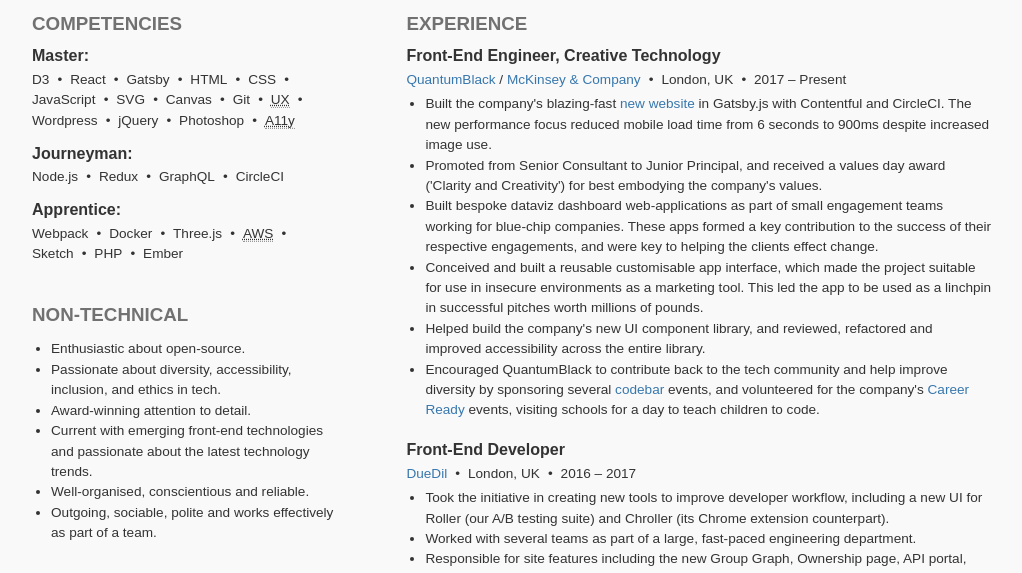
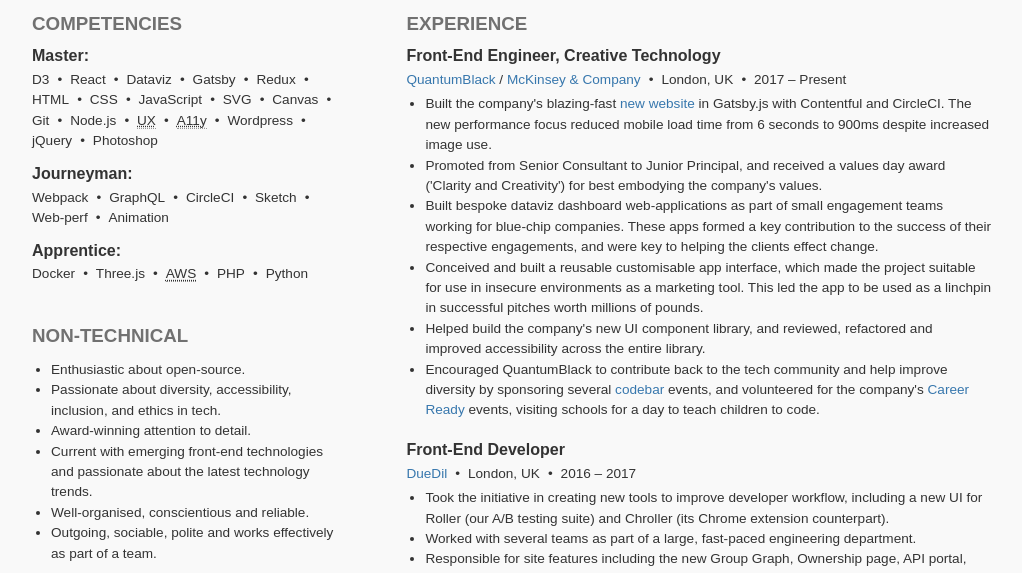
Before and after one commit to richardwestenra/cv, a website: page index.html in a window 1280 px wide. Shown: the part 214-787 px from the top of the page, without its empty margins (128-1150 px from the left). Drawn offline with Linux system fonts and the light colour scheme; a web font is replaced by a local one.

Commit message:
Update competencies list

```diff
--- a/index.html
+++ b/index.html
@@ -105,38 +105,41 @@
               <ul class="noBullet inline-list">
                 <li>D3</li>
                 <li>React</li>
+                <li>Dataviz</li>
                 <li>Gatsby</li>
+                <li>Redux</li>
                 <li>HTML</li>
                 <li>CSS</li>
                 <li>JavaScript</li>
                 <li>SVG</li>
                 <li>Canvas</li>
                 <li>Git</li>
+                <li>Node.js</li>
                 <li><abbr title="User-experience design">UX</abbr></li>
+                <li><abbr title="Accessibility">A11y</abbr></li>
                 <li>Wordpress</li>
                 <li>jQuery</li>
                 <li>Photoshop</li>
-                <li><abbr title="Accessibility">A11y</abbr></li>
               </ul>
             <li>
               <h4>Journeyman:</h4>
               <ul class="noBullet inline-list">
-                <li>Node.js</li>
-                <li>Redux</li>
+                <li>Webpack</li>
                 <li>GraphQL</li>
                 <li>CircleCI</li>
+                <li>Sketch</li>
+                <li>Web-perf</li>
+                <li>Animation</li>
               </ul>
             </li>
             <li>
               <h4>Apprentice:</h4>
               <ul class="noBullet inline-list">
-                <li>Webpack</li>
                 <li>Docker</li>
                 <li>Three.js</li>
                 <li><abbr title="Amazon Web Services">AWS</abbr></li>
-                <li>Sketch</li>
                 <li>PHP</li>
-                <li>Ember</li>
+                <li>Python</li>
               </ul>
             </li>
           </ul>
```
